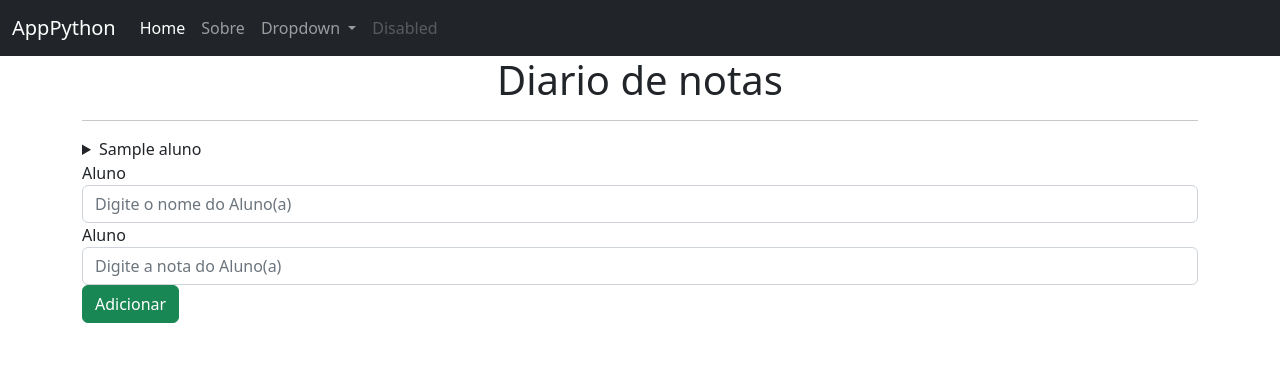
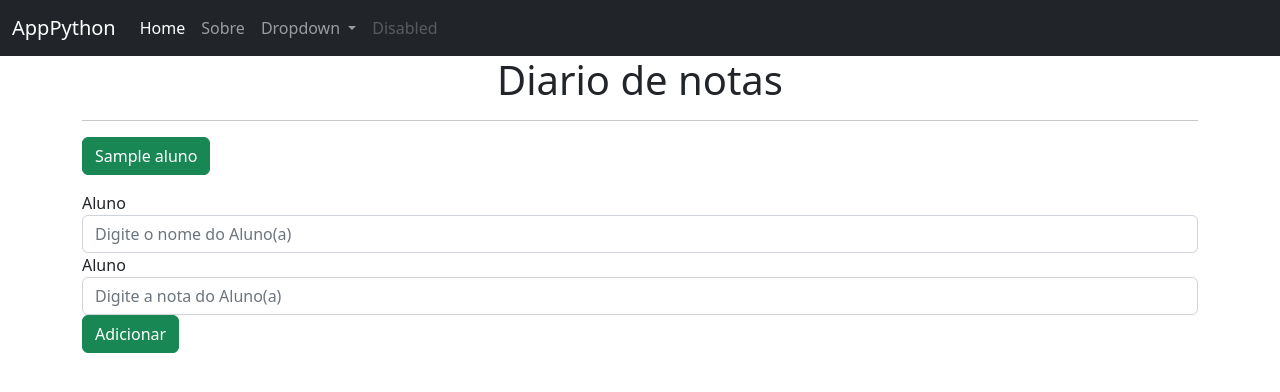
Before and after one commit to Vicrrs/Project_Flask01, a Flask app: template templates/sobre.html in a window 1280 px wide. Shown: the top 392 px of the page. Run offline with Flask 2, Linux system fonts and the light colour scheme; the template is opened without the code that fills it: most values are stand-ins (such as "Sample title", 1, 10 or a date in 2020).

Commit message:
sobrehtml

```diff
--- a/templates/sobre.html
+++ b/templates/sobre.html
@@ -3,10 +3,17 @@
     <h1 style="text-align: center;">Diario de notas</h1>
     <hr>
         {% for registro in registros %}
-            <details>
-                <summary>{{registro.aluno}}</summary>
-                <p>{{registro.nota  }}</p>
-            </details>
+            <p>
+                <a class="btn btn-success" data-bs-toggle="collapse" href="#collapseExample_{{registro.aluno}}" role="button" aria-expanded="false" aria-controls="collapseExample_{{registro.aluno}}">
+                  {{registro.aluno}}
+                </a>
+              </p>
+              <div class="collapse" id="collapseExample_{{registro.aluno}}">
+                <div class="card card-body">
+                  {{registro.nota}}
+                </div>
+              </div>
+
         {% endfor %}
     <form action="{{url_for('sobre')}}" method="POST">
         <div class="form-group">
```
